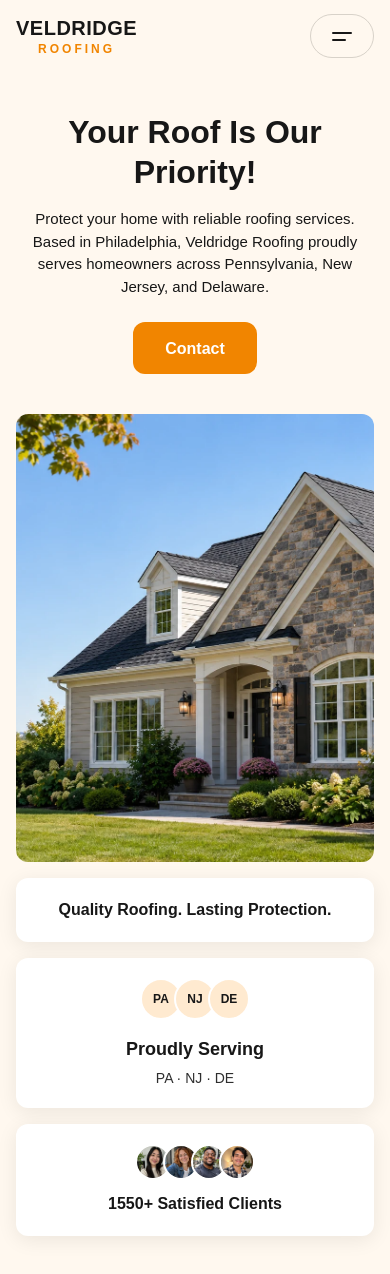
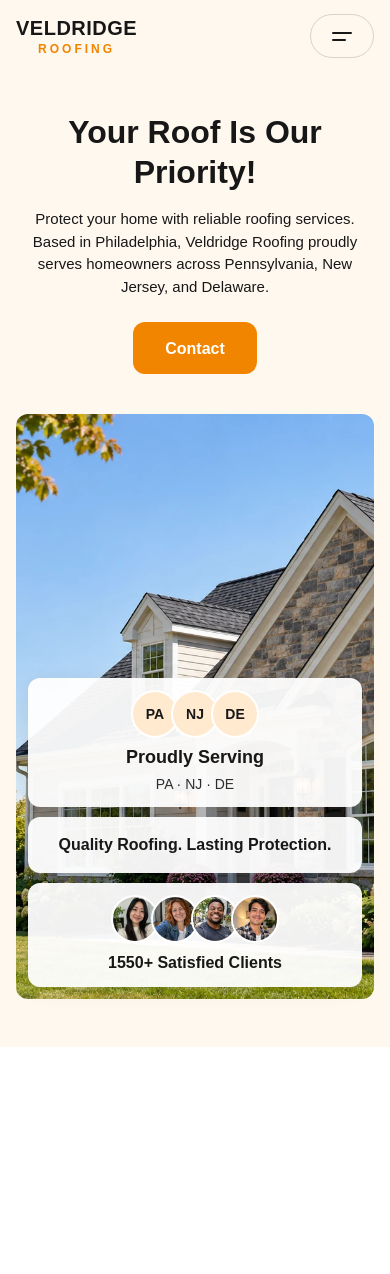
Before and after one commit to AndreyKharebov/veldridge-roofing, a React (Vite) app: page / in a window 390 px wide. Shown: the top 1274 px of the page. After the commit the page ends 1047 px from the top, so only its background shows below. Built offline with nearby package versions, Linux system fonts and the light colour scheme.

Commit message:
hero responsive basic

```diff
--- a/src/components/Hero/Hero.sass
+++ b/src/components/Hero/Hero.sass
@@ -73,6 +73,8 @@
     height: 100%
     pointer-events: none
 
+  // Right card
+
   &__right-card
     position: absolute
     top: 24px
@@ -101,9 +103,11 @@
     padding: 40px 18px 14px
     color: #171717
     font-size: 19px
-    font-weight: 600
+    font-weight: vars.$font-semibold
     line-height: 1.5
     text-align: right
+
+  // Left card
 
   &__left-card
     position: absolute
@@ -143,13 +147,13 @@
     align-items: center
     justify-content: center
     flex-shrink: 0
-    width: 42px
-    height: 42px
+    width: 48px
+    height: 48px
     border: 2px solid vars.$color-white
     border-radius: 50%
     background-color: vars.$color-accent-light
     color: vars.$color-text
-    font-size: 12px
+    font-size: 14px
     font-weight: vars.$font-bold
 
     & + &
@@ -171,13 +175,15 @@
     line-height: 1.4
     white-space: nowrap
 
+  // Bottom card
+
   &__bottom-card
     position: absolute
     bottom: 24px
-    left: 30.5%
+    left: 25.5%
     z-index: 2
-    width: 200px
-    height: 115px
+    width: 240px
+    height: 140px
 
   &__bottom-frame
     position: absolute
@@ -207,8 +213,8 @@
   &__bottom-avatar
     display: block
     flex-shrink: 0
-    width: 36px
-    height: 36px
+    width: 48px
+    height: 48px
     border: 2px solid vars.$color-white
     border-radius: 50%
     object-fit: cover
@@ -224,7 +230,9 @@
     line-height: 1.5
     text-align: center
 
-@media (max-width: 600px)
+// Mobile: up to 600px
+
+@media (max-width: 700px)
   .hero
     padding-top: 40px
     padding-bottom: 48px
@@ -239,11 +247,18 @@
     &__visual
       display: flex
       flex-direction: column
-      gap: 16px
+      justify-content: flex-end
+      gap: 10px
+      height: clamp(540px, 150vw, 720px)
+      padding: 0 12px 12px
+      isolation: isolate
 
     &__image-wrapper
+      position: absolute
+      inset: 0
+      z-index: 0
       width: 100%
-      aspect-ratio: 4 / 5
+      height: 100%
       overflow: hidden
       border-radius: 12px
 
@@ -260,12 +275,17 @@
     &__left-card,
     &__right-card,
     &__bottom-card
-      position: static
+      position: relative
+      top: auto
+      right: auto
+      bottom: auto
+      left: auto
+      z-index: 2
+      flex-shrink: 0
       width: 100%
       height: auto
-      min-height: auto
       border-radius: 12px
-      background-color: vars.$color-white
+      background-color: rgba(255, 255, 255, 0.94)
       box-shadow: 0 4px 20px rgba(0, 0, 0, 0.08)
 
     &__left-frame,
@@ -278,27 +298,45 @@
     &__bottom-content
       width: 100%
       height: auto
-      padding: 20px
+
+    &__left-card
+      order: 1
 
     &__left-content
-      align-items: center
-      gap: 8px
+      gap: 6px
+      padding: 12px
 
-    &__left-text,
+    &__left-text
+      margin-top: 2px
+      font-size: 18px
+      white-space: normal
+      text-align: center
+
     &__left-description
       text-align: center
 
+    &__right-card
+      order: 2
+
     &__right-text
+      padding: 16px 12px
       font-size: 16px
       line-height: 1.5
+      text-align: center
 
     &__bottom-card
-      transform: none
+      order: 3
 
     &__bottom-content
-      gap: 12px
+      gap: 8px
+      padding: 12px
 
-@media (min-width: 601px) and (max-width: 1023px)
+    &__bottom-text
+      font-size: 16px
+
+// Tablet: 601px - 1023px
+
+@media (min-width: 701px) and (max-width: 1023px)
   .hero
     &__visual
       display: flex
@@ -307,6 +345,11 @@
 
     &__image-wrapper
       flex: 0 0 100%
+      overflow: hidden
+      border-radius: 12px
+
+    &__frame
+      display: none
 
     &__left-card,
     &__right-card,
@@ -315,7 +358,7 @@
       flex: 1 1 0
       min-width: 0
       height: auto
-      min-height: 125px
+      min-height: 150px
       border-radius: 12px
       background-color: vars.$color-white
       box-shadow: 0 4px 20px rgba(0, 0, 0, 0.08)
@@ -331,17 +374,15 @@
       width: 100%
       height: 100%
 
+    &__left-card
+      order: 1
+
     &__left-content
-      gap: 8px
-      padding: 16px
-      align-items: center
-
-    &__left-state
-      width: 30px
-      height: 30px
-      font-size: 10px
+      gap: 6px
+      padding: 12px
 
     &__left-text
+      margin-top: 2px
       font-size: 15px
       white-space: normal
       text-align: center
@@ -351,35 +392,25 @@
       white-space: normal
       text-align: center
 
+    &__right-card
+      order: 2
+
     &__right-text
-      padding: 16px
+      padding: 12px
       font-size: 15px
       line-height: 1.4
       text-align: center
 
     &__bottom-card
-      transform: none
+      order: 3
 
     &__bottom-content
       gap: 8px
-      padding: 16px 8px
-
-    &__bottom-avatar
-      width: 30px
-      height: 30px
+      padding: 12px 8px
 
     &__bottom-text
       font-size: 13px
 
-    &__left-card
-      order: 1
-
-    &__right-card
-      order: 2
-
-    &__bottom-card
-      order: 3
-
 @media (prefers-reduced-motion: reduce)
   .hero__button
     transition: none
```
Also changed, not shown: src/assets/hero-bottom-frame.svg.
